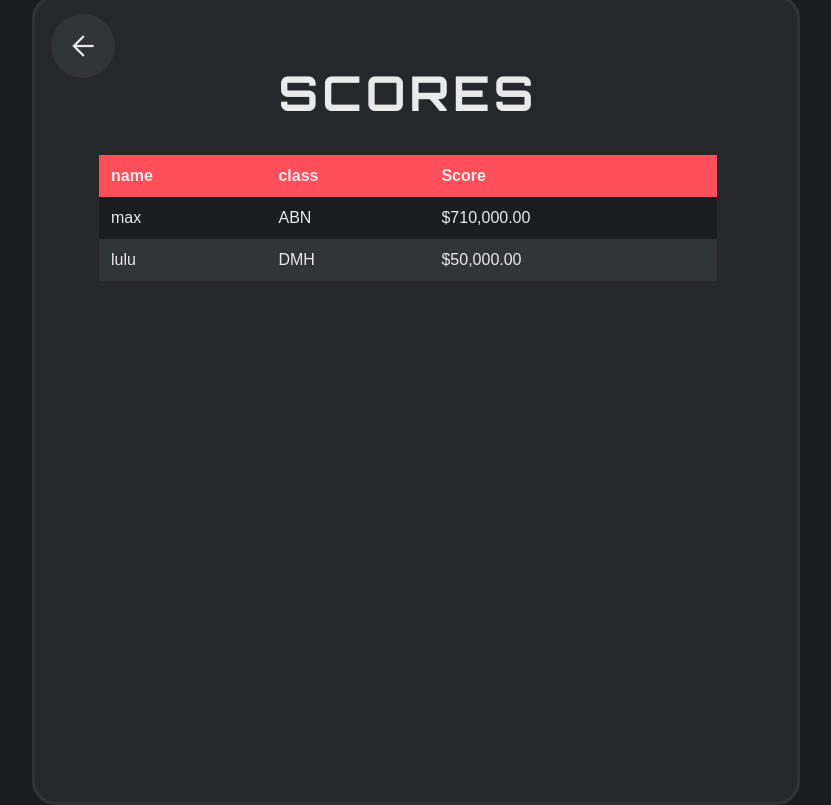
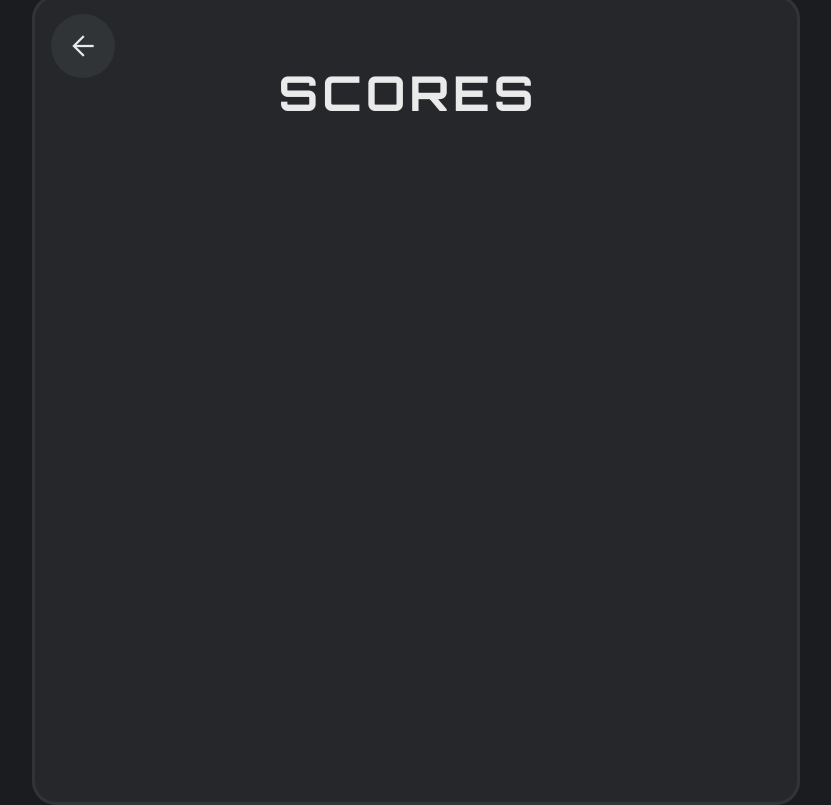
Before and after one commit to maksmuehlbauer/crypto-clash, an Angular app: page /scores in a window 1280 px wide. Shown: the whole page, without its empty margins (224-1055 px from the left). Built offline with nearby package versions, Linux system fonts and the light colour scheme.

Commit message:
add scoreboard logic

```diff
--- a/src/app/game-service.service.ts
+++ b/src/app/game-service.service.ts
@@ -29,9 +29,10 @@ export class GameServiceService {
 // ]
 
 
-  scores = [
-    {name: 'max', class: 'ABN', score: 710000},
-    {name: 'lulu', class: 'DMH', score: 50000}
+  scores: any[] = [
+    // {name: 'max', class: 'ABN', score: 710000},
+    // {name: 'lulu', class: 'DMH', score: 5000},
+    // {name: 'Test1', class: 'DMH', score: 600000}
   ]
 
   currencys = [
--- a/src/app/menues/game-end-menu/game-end-menu.component.html
+++ b/src/app/menues/game-end-menu/game-end-menu.component.html
@@ -16,9 +16,9 @@
             </div>
 
        </div>
-       <div>
-            <button [routerLink]="['']">Main Menu</button>
-            <button [routerLink]="['/scores']">Scores</button>
+       <div class="button-container mt-16">
+            <button [routerLink]="['']" (click)="saveFinalScore()">Main Menu</button>
+            <button [routerLink]="['/scores']" (click)="saveFinalScore()">Scores</button>
        </div>
 
     </div>
--- a/src/app/menues/game-end-menu/game-end-menu.component.scss
+++ b/src/app/menues/game-end-menu/game-end-menu.component.scss
@@ -28,3 +28,11 @@ h3 {
     letter-spacing: 2px;
     font-size: 16px;
 }
+
+.button-container {
+    @include display();
+    gap: 32px;
+    button {
+        padding: 16px 32px;
+    }
+}
--- a/src/app/menues/game-end-menu/game-end-menu.component.ts
+++ b/src/app/menues/game-end-menu/game-end-menu.component.ts
@@ -34,8 +34,16 @@ export class GameEndMenuComponent {
     }
   }
 
+  saveFinalScore() {
+    this.gameService.scores.push(
+      {name: this.playerName, class: this.playerClassTag, score: this.finalProfit}
+    )
+  }
+
   get finalProfit(): number {
     return this.playerScore.currMoney
   }
 
+
+
 }
--- a/src/app/scores/scores.component.html
+++ b/src/app/scores/scores.component.html
@@ -1,14 +1,16 @@
 <a routerLink="" class="back-btn"><img src="./assets/img/arrow-back.png" alt="" class=""></a>
 <div class="main-content">
     <h1>Scores</h1>
-    <div class="scores-container">
+    <div class="scores-container" *ngIf="sortedScores && sortedScores.length > 0">
         <table class="mt-32">
             <tr>
+                <th>#</th>
                 <th>name</th>
                 <th>class</th>
                 <th>Score</th>
             </tr>
-            <tr *ngFor="let score of scoresData.scores; let i = index">
+            <tr *ngFor="let score of sortedScores | slice: 0 : 10; let i = index">
+                <td>{{ i + 1 }}</td>
                 <td>{{ score.name }}</td>
                 <td>{{ score.class }}</td>
                 <td>{{ score.score | currency }}</td>
--- a/src/app/scores/scores.component.ts
+++ b/src/app/scores/scores.component.ts
@@ -1,4 +1,4 @@
-import { Component, inject } from '@angular/core';
+import { Component, inject, OnInit } from '@angular/core';
 import { RouterModule } from '@angular/router';
 import { GameServiceService } from '../game-service.service';
 import { CommonModule } from '@angular/common';
@@ -11,16 +11,19 @@ import { CommonModule } from '@angular/common';
   templateUrl: './scores.component.html',
   styleUrl: './scores.component.scss'
 })
-export class ScoresComponent {
+export class ScoresComponent implements OnInit {
 
 scoresData = inject(GameServiceService);
+sortedScores: any[] = [];
+
+  ngOnInit(): void {
+      this.sortHighscores();
+  }
+
+  sortHighscores() {
+    this.sortedScores = [...this.scoresData.scores].sort((a: any, b: any) => b.score - a.score);
+  }
 
 
 
-// scoresData: Scores = {
-//   name: '',
-//   class: '',
-//   score: ''
-// }
-
 }
```
